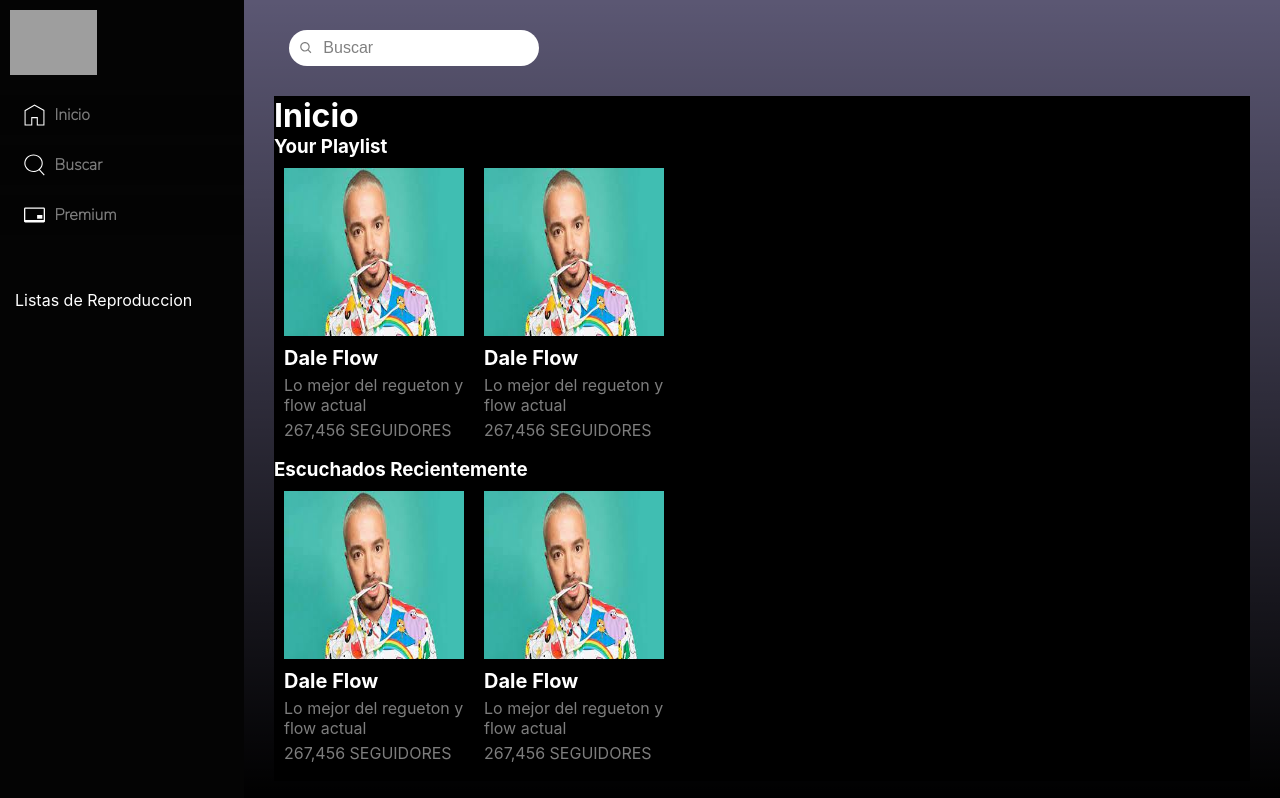
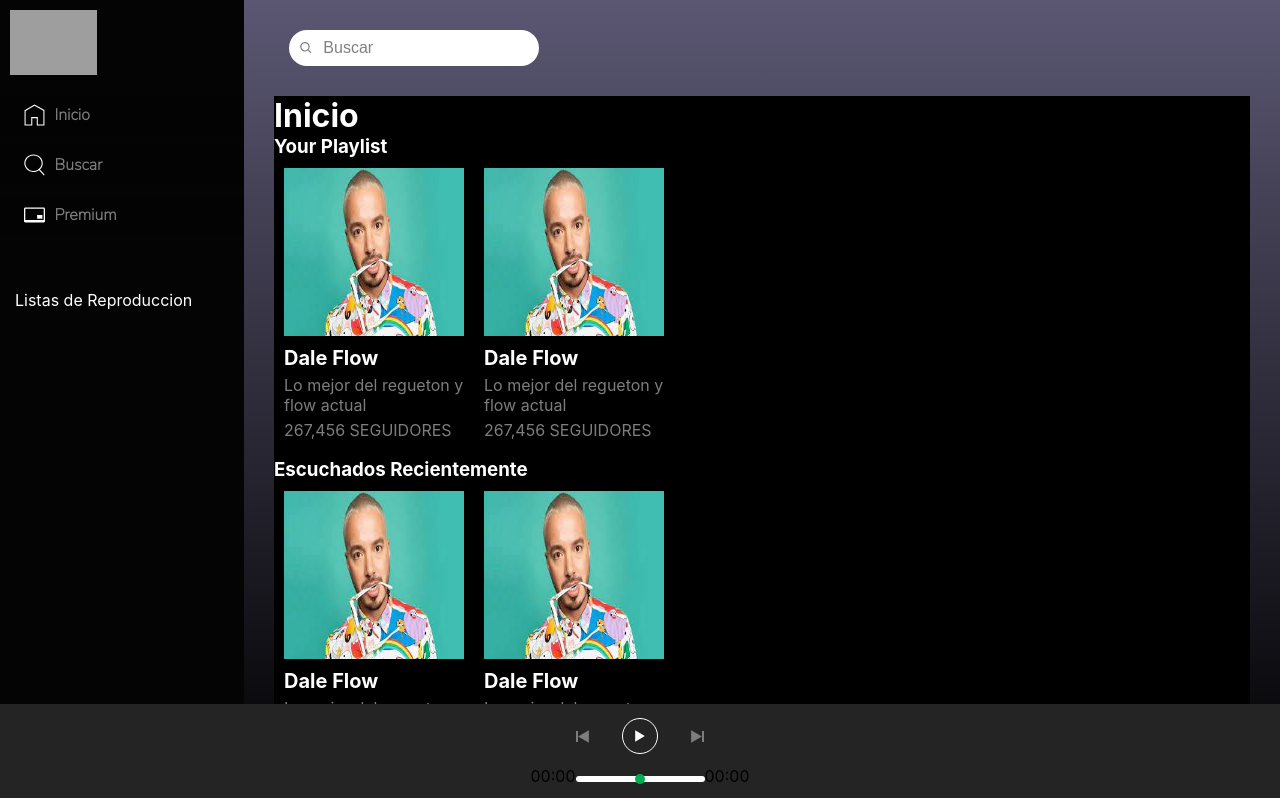
Before and after one commit to codekacode/spotitube, a React (Create React App) app: page / in a window 1280 px wide. Shown: the top 798 px of the page. Built offline with nearby package versions, Linux system fonts and the light colour scheme; grey boxes are pictures that could not be loaded.

Commit message:
Fix bugs

```diff
--- a/src/pages/Template.js
+++ b/src/pages/Template.js
@@ -30,9 +30,9 @@ function Template ({children}){
           <NavBar/>
           <Body />
         </ContentDiv>
-        {/* <PlayerDiv>
+        <PlayerDiv>
           <Player />
-        </PlayerDiv> */}
+        </PlayerDiv>
     </StyledDiv>
   )
 }
```
